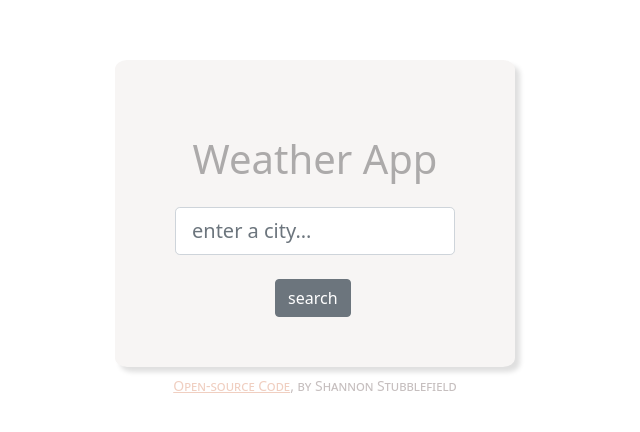
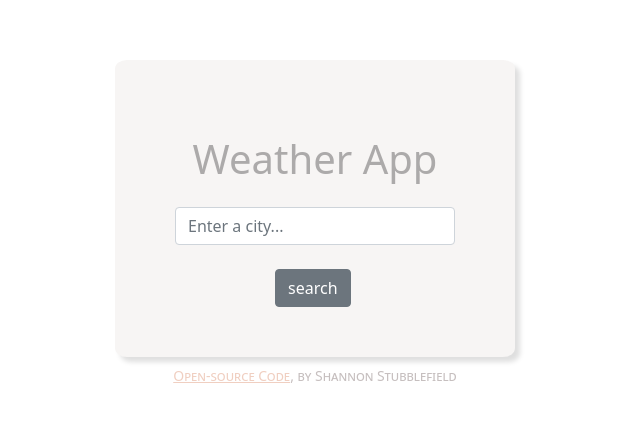
Before and after one commit to sastubblefield/weather-react, a React (Create React App) app: page / in a window 1280 px wide. Shown: the top 432 px of the page, without its empty margins (325-965 px from the left). Built offline with nearby package versions, Linux system fonts and the light colour scheme.

Commit message:
Updated structure

```diff
--- a/src/App.css
+++ b/src/Weather.css
@@ -5,5 +5,5 @@ form {
   margin-left: 100px;
 }
 .input-box {
-  font-weight: 100px;
+  font-weight: lighter;
 }
--- a/src/App.js
+++ b/src/Weather.js
@@ -1,14 +1,14 @@
-import "bootstrap/dist/css/bootstrap.css";
-import "./App.css";
+import "./Weather.css";
 
-function App() {
+function Weather() {
   return (
-    <div className="App">
+    <div>
+      <weather />
       <form>
         <input
           type="search"
-          placeholder="enter a city..."
-          className="mt-4 form-control form-control-lg input-box"
+          placeholder="Enter a city..."
+          className="mt-4 form-control form-control-md input-box"
         />
         <input
           type="submit"
@@ -20,4 +20,4 @@ function App() {
   );
 }
 
-export default App;
+export default Weather;
--- a/src/index.js
+++ b/src/index.js
@@ -2,14 +2,14 @@ import React from "react";
 import ReactDOM from "react-dom";
 import "bootstrap/dist/css/bootstrap.css";
 import "./index.css";
-import App from "./App";
+import Weather from "./Weather";
 import reportWebVitals from "./reportWebVitals";
 
 ReactDOM.render(
   <React.StrictMode>
     <div className="container">
       <h1>Weather App</h1>
-      <App />
+      <Weather />
     </div>
     <small>
       <p className="gitlink mt-2">
```
